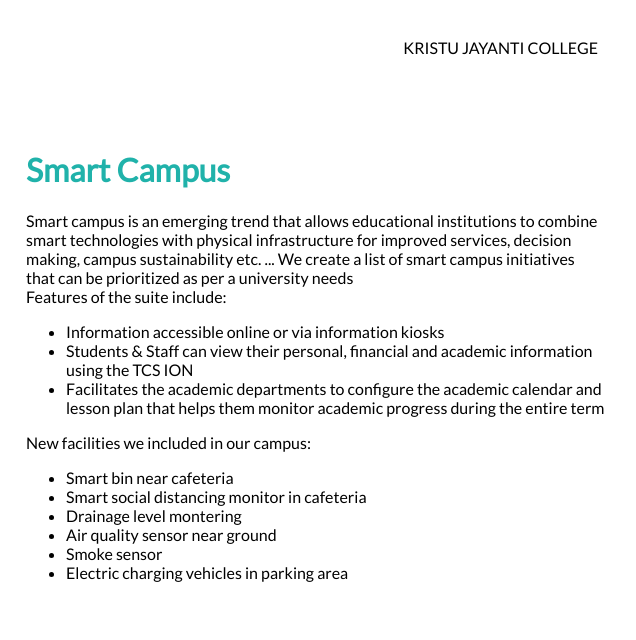
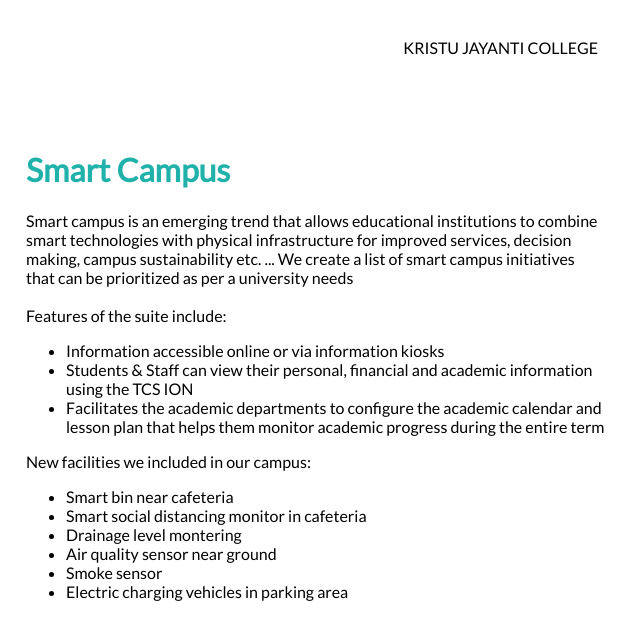
Before and after one commit to abhinavawasthi1729/College-Smart-Campus, a plain HTML site: page about.html in a window 1280 px wide. Shown: the full height of the page, 644-1280 px from the left. Drawn offline with Linux system fonts and the light colour scheme.

Commit message:
Update about.html

```diff
--- a/about.html
+++ b/about.html
@@ -38,7 +38,7 @@
 
         <div class="profile-content-wrapper">
           <h1>Smart Campus</h1>
-          <p> Smart campus is an emerging trend that allows educational institutions to combine smart technologies with physical infrastructure for improved services, decision making, campus sustainability etc. ... We create a list of smart campus initiatives that can be prioritized as per a university needs <br>
+          <p> Smart campus is an emerging trend that allows educational institutions to combine smart technologies with physical infrastructure for improved services, decision making, campus sustainability etc. ... We create a list of smart campus initiatives that can be prioritized as per a university needs <br><br>
            Features of the suite include:
             <ul>
               <li>Information accessible online or via information kiosks </li>
```
